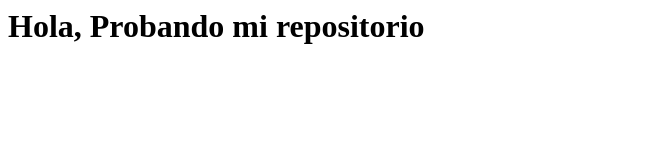
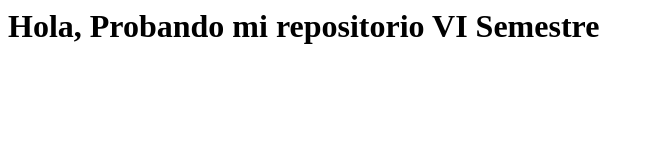
Before and after one commit to rudy-sis/pagina, a plain HTML site: page index.html in a window 1280 px wide. Shown: the whole page, without its empty margins (0-654 px from the left). Drawn offline with Linux system fonts and the light colour scheme.

Commit message:
Update index.html

```diff
--- a/index.html
+++ b/index.html
@@ -2,6 +2,6 @@
 	<head><title>Prueba</title>
 	</head>
 <body>
-	<h1>Hola, Probando mi repositorio</h1>
+	<h1>Hola, Probando mi repositorio VI Semestre </h1>
 </body>
 </html>
```
